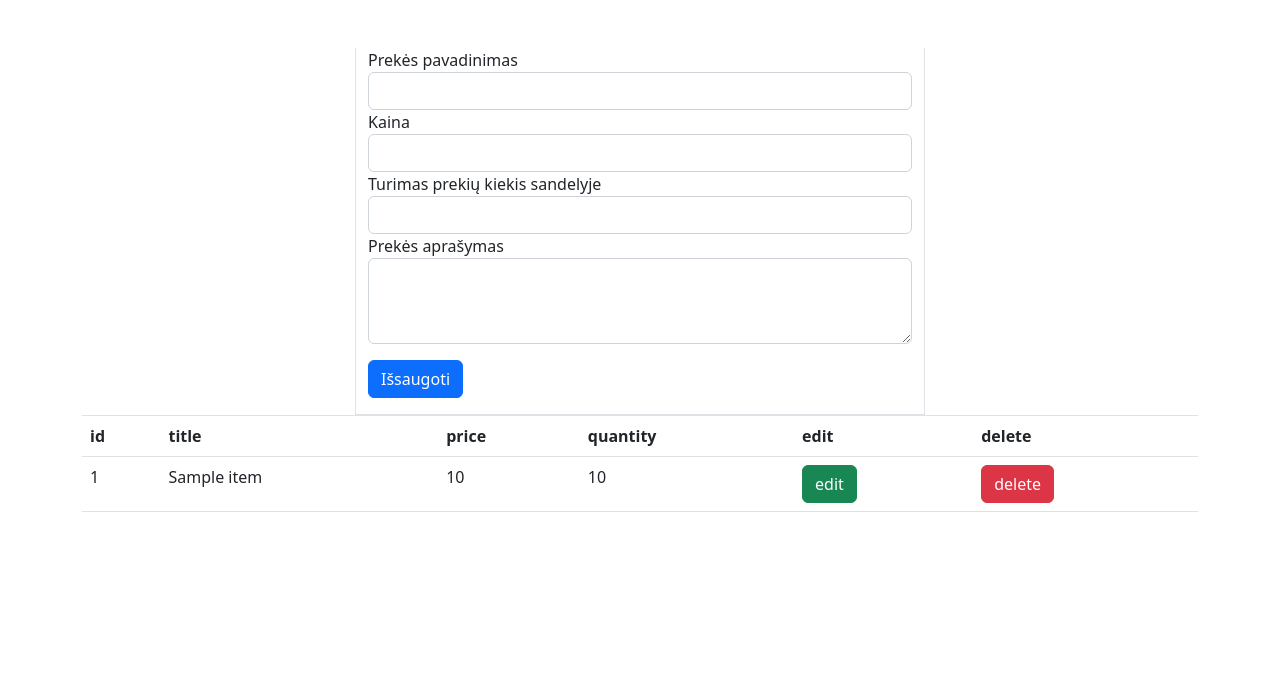
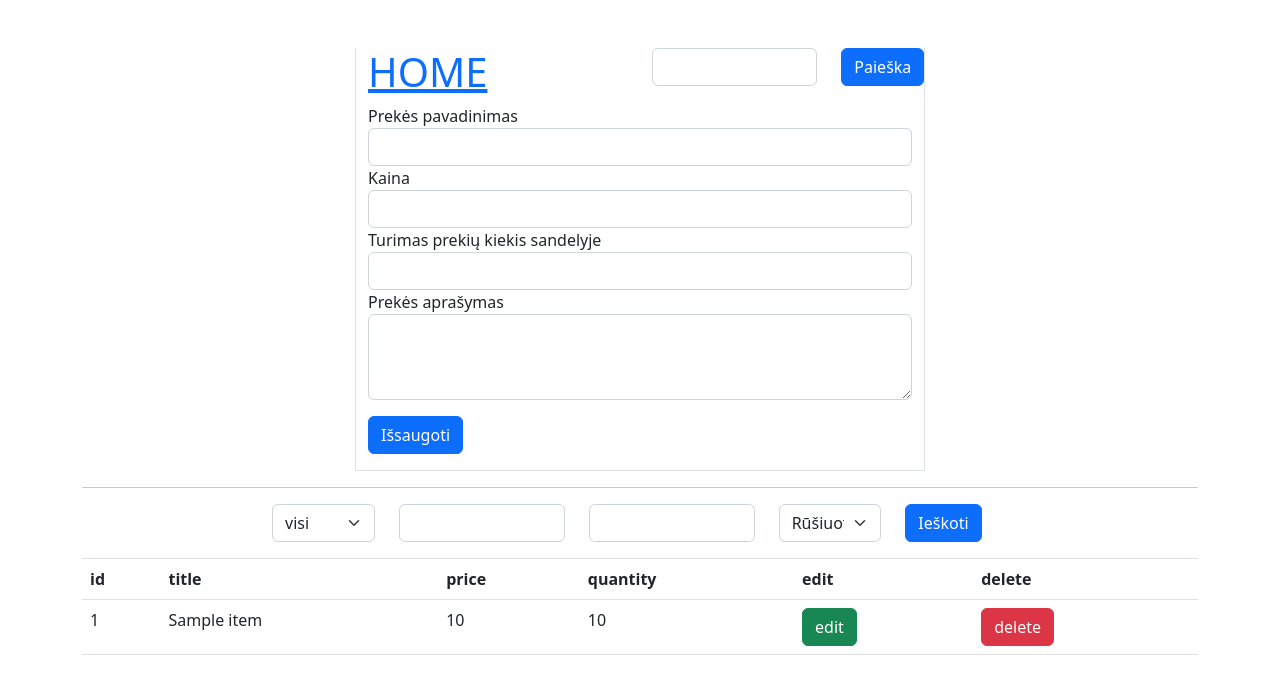
Before and after one commit to naglismoc/CRUD1020, a PHP site: page / in a window 1280 px wide. Shown: the top 694 px of the page. Run offline with PHP 8.4, Linux system fonts and the light colour scheme; tables that the repository leaves empty or names only in its code hold one stand-in row (values such as "Sample post").

Commit message:
Filan version. oxoxo

```diff
--- /dev/null
+++ b/components/filter.php
@@ -0,0 +1,46 @@
+<form action="" method="get" class="row mt-3 mb-3">
+    <div class="col-2"></div>
+    <div class="col-8">
+        <div class="row">
+        <div class="col-2">
+        <select class="form-select" name="filter">
+        <option value="">visi</option>
+
+            <?php foreach ($params as $key => $param) {?>
+                <option <?= (isset($_GET['filter'])) ? ($_GET['filter'] == $param) ? "selected" : "" : "" ?> value="<?=$param?>"><?=$param?></option>
+            <?php } ?>
+
+        </select>
+    </div>
+    <div class="col-6">
+        <div class="row">
+        <div class="col-6">
+            <div class="form-group">
+            <!-- <label for="f2">Kaina</label> -->
+                <input type="text" name="from" class="form-control" value="<?=(isset($_GET['from'])) ? $_GET['from'] : ""?>"  >
+            </div>
+        </div>
+        <div class="col-6">
+            <div class="form-group">
+            <!-- <label for="f2">Kaina</label> -->
+                <input type="text" name="to" class="form-control"  value="<?=(isset($_GET['to'])) ? $_GET['to'] : ""?>">
+            </div>
+        </div>
+        </div>
+    </div>
+    <div class="col-2">
+        <select class="form-select" name="sort">
+            <option  value="0">Rūšiuoti</option>
+            <option <?= (isset($_GET['sort'])) ? ($_GET['sort'] == 1) ? "selected" : "" : "" ?>  value="1">price 0-9</option>
+            <option <?= (isset($_GET['sort'])) ? ($_GET['sort'] == 2) ? "selected" : "" : "" ?>  value="2">price 9-0</option>
+            <option <?= (isset($_GET['sort'])) ? ($_GET['sort'] == 3) ? "selected" : "" : "" ?>  value="3">Title a-z</option>
+            <option <?= (isset($_GET['sort'])) ? ($_GET['sort'] == 4) ? "selected" : "" : "" ?>  value="4">Title z-a</option>
+        </select>
+    </div>
+    <div class="col-2">
+        <button class="btn btn-primary" type="submit">Ieškoti</button>
+    </div>
+        </div>
+    </div>
+    <div class="col-2"></div>
+</form>
--- /dev/null
+++ b/components/form.php
@@ -0,0 +1,25 @@
+<form action="" method="post" class="">
+
+    <div class="form-group">
+        <label for="f1">Prekės pavadinimas</label>
+        <input type="text" name="title" id="f1" class="form-control" value="<?= ($edit)? $item->title : "" ?>">
+    </div>
+    <div class="form-group">
+        <label for="f2">Kaina</label>
+        <input type="number" step=".01" name="price" id="f2" class="form-control"  value="<?= ($edit)? $item->price : "" ?>">
+    </div>
+    <div class="form-group">
+        <label for="f3">Turimas prekių kiekis sandelyje</label>
+        <input type="number" name="quantity" id="f3" class="form-control"  value="<?= ($edit)? $item->quantity : "" ?>">
+    </div>
+    <div class="form-group">
+        <label for="f4">Prekės aprašymas</label>
+        <textarea name="description" cols="40" rows="3" id="f4" class="form-control" > <?= ($edit)? $item->description : "" ?> </textarea>
+    </div>
+    <?php if($edit){ ?>
+        <input type="hidden" name="id" value="<?=$item->id?>">
+        <button type="submit" name="update" class="btn btn-success mt-3 mb-3">Atnaujinti</button>
+    <?php } else { ?>
+        <button type="submit" name="save" class="btn btn-primary mt-3 mb-3">Išsaugoti</button>
+    <?php } ?>
+</form>
--- /dev/null
+++ b/components/table.php
@@ -0,0 +1,36 @@
+<table class="table border-top">
+            <thead>
+                <tr>
+                    <th>id</th>
+                    <th>title</th>
+                    <th>price</th>
+                    <th>quantity</th>
+                    <th>edit</th>
+                    <th>delete</th>
+                </tr>
+            </thead>
+            <tbody>
+                <?php foreach ($items as $item) { ?>
+                <tr>
+                        <td> <?=$item->id?> </td>
+                        <td> <?=$item->title?> </td>
+                        <td> <?=$item->price?> </td>
+                        <td> <?=$item->quantity?> </td>
+
+                        <td>
+                            <form action="" method="post">
+                                <input type="hidden" name="id" value=" <?=$item->id?>">
+                                <button type="submit" name="edit" class="btn btn-success">edit</button>
+                            </form>
+                        </td>
+                        <td>
+                            <form action="" method="post">
+                                <input type="hidden" name="id" value=" <?=$item->id?>">
+                                <button type="submit" name="destroy" class="btn btn-danger">delete</button>
+                            </form>
+                        </td>
+
+                </tr>
+                <?php  } ?>
+            </tbody>
+        </table>
--- a/controllers/ItemController.php
+++ b/controllers/ItemController.php
@@ -12,6 +12,7 @@ class ItemController{
 
     public static function store()
     {
+
        Item::create();
     }
 
@@ -37,10 +38,20 @@ class ItemController{
        Item::destroy($_POST['id']);
     }
 
+    public static function getfilterParams()
+    {
+       return Item::getfilterParams();
+    }
 
+    public static function filter()
+    {
+       return Item::filter();
+    }
 
-
-
+    public static function search()
+    {
+       return Item::search();
+    }
 
 
 
@@ -50,4 +61,6 @@ class ItemController{
 
 }
 
+
+
 ?>
--- a/index.php
+++ b/index.php
@@ -1,39 +1,4 @@
-<?php
-include "./controllers/ItemController.php";
-
-$edit = false;
-if($_SERVER['REQUEST_METHOD'] == "POST"){
-
-    if(isset($_POST['save'])){
-        ItemController::store();
-        header("Location: ./index.php");
-        die;
-    }
-
-    if(isset($_POST['edit'])){
-
-        $item = ItemController::show();
-        $edit = true;
-    }
-
-    if(isset($_POST['update'])){
-
-        ItemController::update();
-        header("Location: ./index.php");
-        die;
-    }
-
-    if(isset($_POST['destroy'])){
-        ItemController::destroy();
-        header("Location: ./index.php");
-        die;
-    }
-}
-
-$items = ItemController::index();
-?>
-
-
+<?php include "./routes.php"; ?>
 
 <!DOCTYPE html>
 <html lang="en">
@@ -49,71 +14,41 @@ $items = ItemController::index();
     <div class="container">
         <div class="row">
             <div class="col-3"></div>
-            <form action="" method="post" class="col-6 border border-top-0 mt-5">
+                <div class="col-6 border border-top-0 mt-5">
+                    <div class="row">
+                        <div class="col-6">
+                            <h1>
+                                <a href="./index.php">HOME</a>
+                            </h1>
+                        </div>
+                        <div class="col-6">
+                        <form action="" method="get" >
+                            <div class="row">
+                                <div class="col-8">
+                                    <input type="text" class="form-control" name="search">
+                                </div>
+                                <div class="col-4">
+                                    <button class="btn btn-primary" type="submit" >Paieška</button>
+                                </div>
+                            </div>
+                        </form>
+                    </div>
+                </div>
 
-                <div class="form-group">
-                    <label for="f1">Prekės pavadinimas</label>
-                    <input type="text" name="title" id="f1" class="form-control" value="<?= ($edit)? $item->title : "" ?>">
+                    <?php include "./components/form.php"; ?>
                 </div>
-                <div class="form-group">
-                    <label for="f2">Kaina</label>
-                    <input type="number" name="price" id="f2" class="form-control"  value="<?= ($edit)? $item->price : "" ?>">
-                </div>
-                <div class="form-group">
-                    <label for="f3">Turimas prekių kiekis sandelyje</label>
-                    <input type="number" name="quantity" id="f3" class="form-control"  value="<?= ($edit)? $item->quantity : "" ?>">
-                </div>
-                <div class="form-group">
-                    <label for="f4">Prekės aprašymas</label>
-                    <textarea name="description" cols="40" rows="3" id="f4" class="form-control" > <?= ($edit)? $item->description : "" ?> </textarea>
-                </div>
-                <?php if($edit){ ?>
-                    <input type="hidden" name="id" value="<?=$item->id?>">
-                    <button type="submit" name="update" class="btn btn-success mt-3 mb-3">Atnaujinti</button>
-                <?php } else { ?>
-                    <button type="submit" name="save" class="btn btn-primary mt-3 mb-3">Išsaugoti</button>
-                <?php } ?>
-            </form>
+
+
+
 
             <div class="col-3"></div>
         </div>
+        <hr>
 
-        <table class="table border-top">
-            <thead>
-                <tr>
-                    <th>id</th>
-                    <th>title</th>
-                    <th>price</th>
-                    <th>quantity</th>
-                    <th>edit</th>
-                    <th>delete</th>
-                </tr>
-            </thead>
-            <tbody>
-                <?php foreach ($items as $item) { ?>
-                <tr>
-                        <td> <?=$item->id?> </td>
-                        <td> <?=$item->title?> </td>
-                        <td> <?=$item->price?> </td>
-                        <td> <?=$item->quantity?> </td>
+            <?php include "./components/filter.php"; ?>
+            <?php include "./components/table.php"; ?>
 
-                        <td>
-                            <form action="" method="post">
-                                <input type="hidden" name="id" value=" <?=$item->id?>">
-                                <button type="submit" name="edit" class="btn btn-success">edit</button>
-                            </form>
-                        </td>
-                        <td>
-                            <form action="" method="post">
-                                <input type="hidden" name="id" value=" <?=$item->id?>">
-                                <button type="submit" name="destroy" class="btn btn-danger">delete</button>
-                            </form>
-                        </td>
 
-                </tr>
-                <?php  } ?>
-            </tbody>
-        </table>
-</div>
+    </div>
 </body>
 </html>
--- /dev/null
+++ b/routes.php
@@ -0,0 +1,53 @@
+<?php include "./controllers/ItemController.php"; ?>
+
+
+<?php
+
+
+
+$edit = false;
+if($_SERVER['REQUEST_METHOD'] == "POST"){
+
+    if(isset($_POST['save'])){
+        ItemController::store();
+        header("Location: ./index.php");
+        die;
+    }
+
+    if(isset($_POST['update'])){
+
+        ItemController::update();
+        header("Location: ./index.php");
+        die;
+    }
+
+    if(isset($_POST['destroy'])){
+        ItemController::destroy();
+        header("Location: ./index.php");
+        die;
+    }
+
+    if(isset($_POST['edit'])){
+        $item = ItemController::show();
+        $items = ItemController::index();
+        $edit = true;
+    }
+}
+
+if($_SERVER['REQUEST_METHOD'] == "GET"){
+
+    if(isset($_GET['filter'])){
+        $items = ItemController::filter();
+    }
+    if(isset($_GET['search'])){
+        $items = ItemController::search();
+    }
+
+    if(count($_GET) == 0){
+        $items = ItemController::index();
+    }
+}
+
+$params = ItemController::getfilterParams();
+
+?>
```
Also changed, not shown: models/Item.php (+92 -0 lines).
